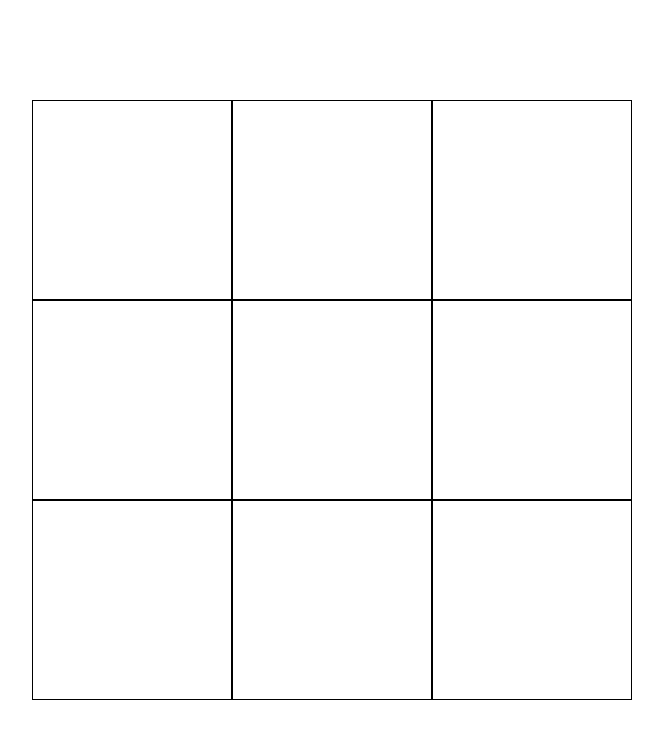
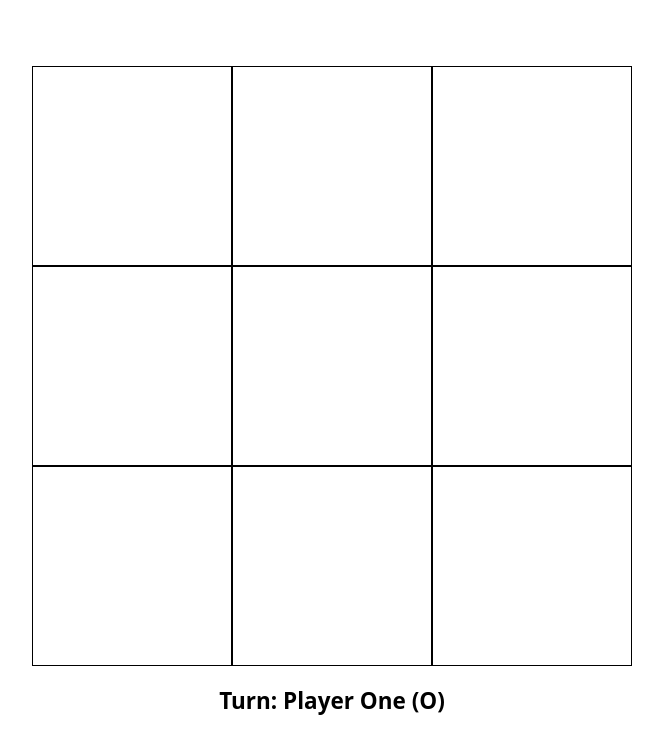
Before and after one commit to lsbdevops/odin-tic-tac-toe, a plain HTML site: page index.html in a window 1280 px wide. Shown: the whole page, without its empty margins (308-971 px from the left). Drawn offline with Linux system fonts and the light colour scheme.

Commit message:
Add text to display the current player's turn
Text added under game board to provide feedback to the players for
whose turn it is currently.

```diff
--- a/index.html
+++ b/index.html
@@ -25,5 +25,6 @@
             <div class="cell" data-row="3" data-column="3"></div>
         </div>
     </div>
+    <h2>Turn: <span id="turn"></span></h2>
 </body>
 </html>
--- a/script.js
+++ b/script.js
@@ -50,10 +50,13 @@ function gameController(playerOneName = "Player One", playerTwoName = "Player Tw
 
     // Set initial player's turn.
     let activePlayer = playerOne;
+    let turnDisplay = document.querySelector("#turn");
+    turnDisplay.textContent = `${activePlayer.getName()} (${activePlayer.getSymbol()})`;
 
     // Change the active player.
     const changePlayerTurn = () => {
         activePlayer = (activePlayer === playerOne) ? playerTwo : playerOne;
+        turnDisplay.textContent = `${activePlayer.getName()} (${activePlayer.getSymbol()})`;
     }
 
     const getActivePlayer = () => activePlayer;
@@ -80,3 +83,4 @@ function gameController(playerOneName = "Player One", playerTwoName = "Player Tw
 }
 
 const game = gameController();
+game.playRound();
--- a/style.css
+++ b/style.css
@@ -12,6 +12,7 @@ body {
     font-family: system-ui, -apple-system, BlinkMacSystemFont, 'Segoe UI', Roboto, Oxygen, Ubuntu, Cantarell, 'Open Sans', 'Helvetica Neue', sans-serif;
     font-size: 1.5rem;
     display: flex;
+    flex-direction: column;
     justify-content: center;
     align-items: center;
     height: 100vh;
```
